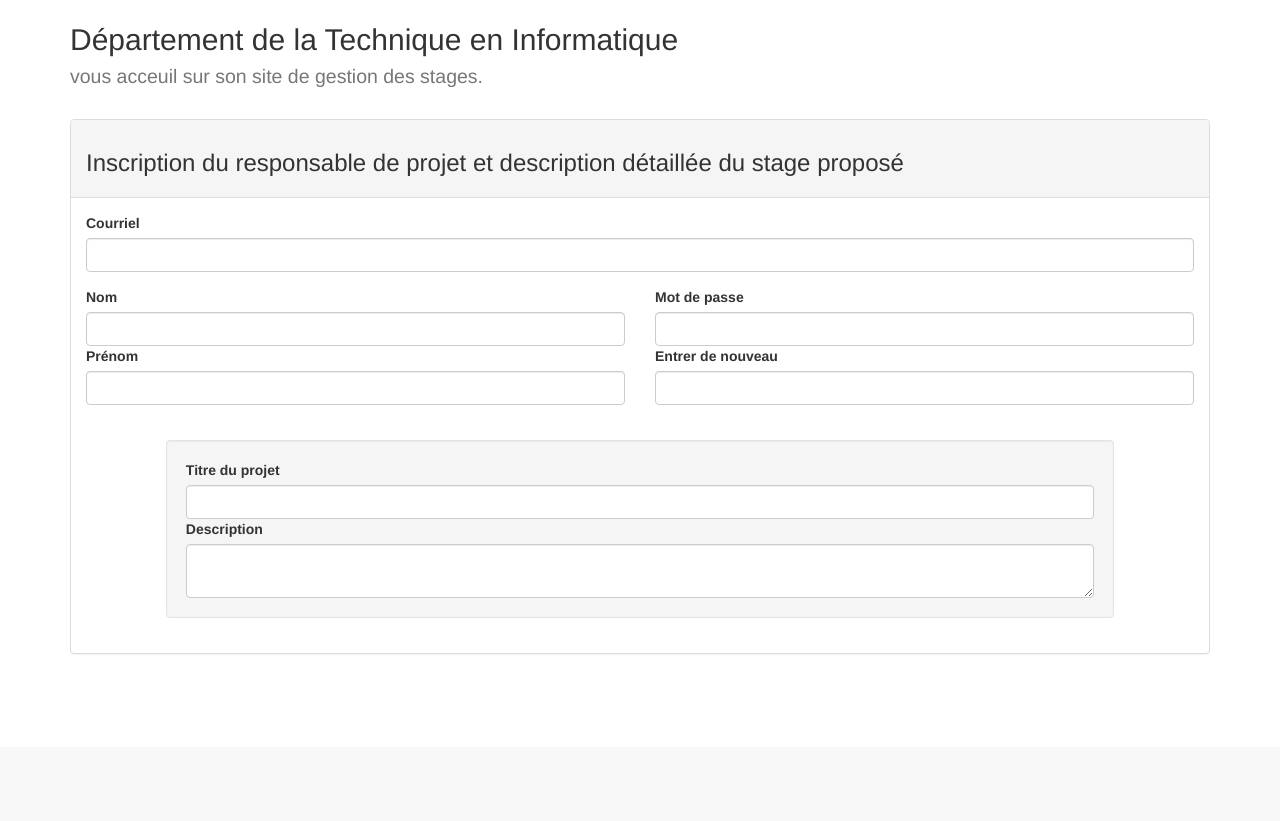
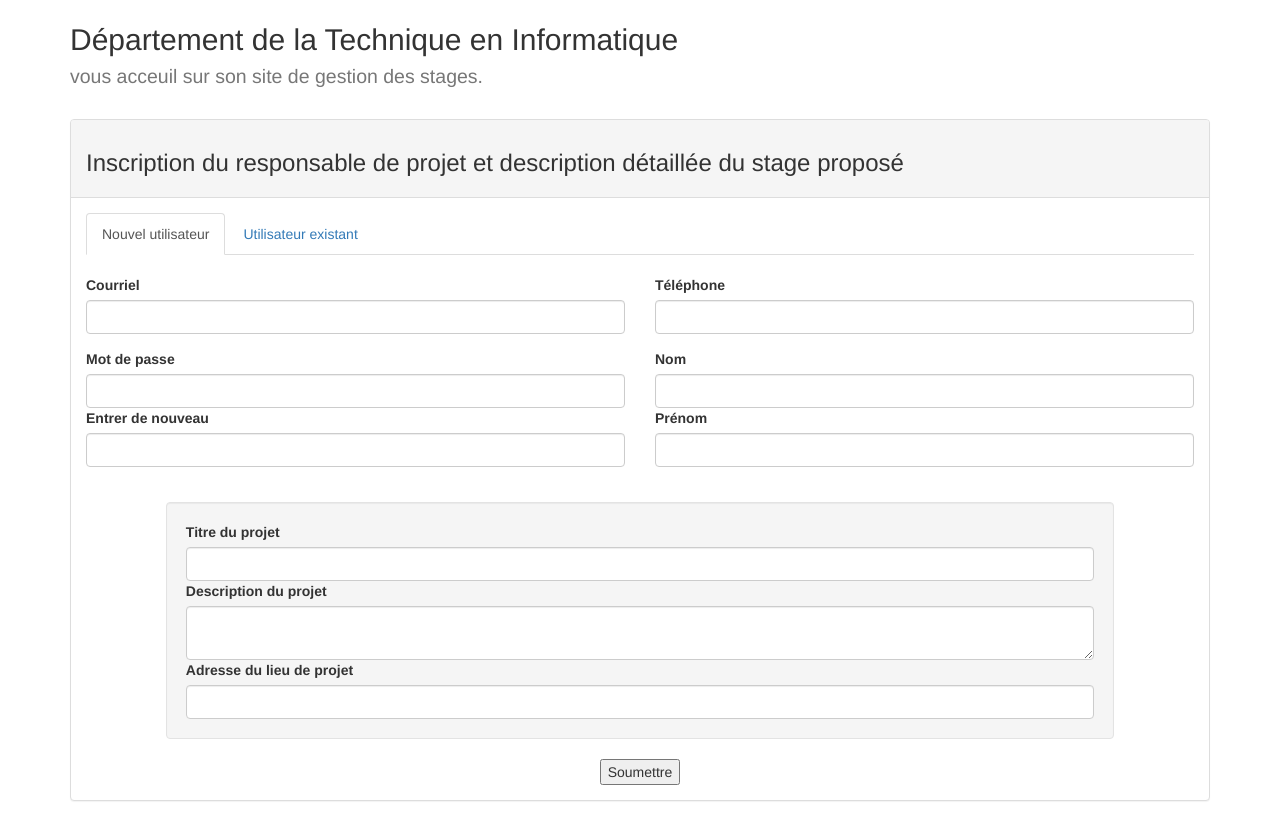
Before and after one commit to gragor3000/Projet-Integrateur, a PHP site: page /app/views/Accueil/index.php in a window 1280 px wide, after a click on "Proposer un stage". Shown: the part 53-874 px from the top of the page. Before the commit the page ends 707 px from the top, so only its background shows below. Run offline with PHP 8.4, Linux system fonts and the light colour scheme.

Commit message:
Travaux sur le layout de l'acceuil
Ajout de tab pour la soumission de projet par nouvel utilisateur
(création et soumission) ou utilisateur existant (connexion et
soumission)

```diff
--- a/Site web/app/views/Accueil/index.php
+++ b/Site web/app/views/Accueil/index.php
@@ -11,7 +11,8 @@
             <script src="http://maxcdn.bootstrapcdn.com/bootstrap/3.3.6/js/bootstrap.min.js"></script>
 
             <!--Outils maison-->
-        <link rel="stylesheet" href="css/default.css">
+            <link rel="stylesheet" href="/css/default.css">
+            <script src="/js/scripts.js"></script>
     </head>
     <body>
         <nav class="navbar navbar-default navbar-fixed-top">
@@ -20,8 +21,8 @@
                     <a class="navbar-brand" href="#">C&Eacute;GEP R&eacute;gional de Lanaudi&egrave;re &agrave; Joliette</a>
                 </div>
                 <ul class="nav navbar-nav navbar-right">
-                    <li><a href="#"><span class="glyphicon glyphicon-log-in"></span> Connexion</a></li>
-                    <li><a href="#"><span class="glyphicon glyphicon-envelope"></span> Contact</a></li>
+                    <li><a><span class="glyphicon glyphicon-log-in"></span> Connexion</a></li>
+                    <li><a data-toggle="collapse" data-target="#contact"><span class="glyphicon glyphicon-envelope"></span> Contact</a></li>
                     <li><a data-toggle="collapse" data-target="#inscription" class="btn btn-default"><span class="glyphicon glyphicon-pencil"></span> Proposer un stage</a></li>
                     <li><tab></tab></li>
                 </ul>
@@ -47,33 +48,75 @@
                 <div class="panel-body">
                     <div class="row">
                         <div class="col-md-12">
+                            <center>
+                                <ul class="nav nav-tabs">
+                                    <li class="active"><a data-toggle="tab" href="#newuser">Nouvel utilisateur</a></li>
+                                    <li><a data-toggle="tab" href="#olduser">Utilisateur existant</a></li>
+                                </ul>
+                            </center>
+                        </div>
+                    </div>
+                    <div class="tab-content">
+                        <br>
+                        <div id="newuser" class="tab-pane fade in active">
+                            <div class="row">
+                                <div class="col-md-6">
                                     <div class="form-group">
-                                <label for="email">Courriel</label>
-                                <input type="email" class="form-control" id="email" required />
+                                        <label for="nu_email">Courriel</label>
+                                        <input type="email" class="form-control" id="nu_email" />
+                                    </div>
+                                </div>
+                                <div class="col-md-6 newuser">
+                                    <div class="form-group">
+                                        <label for="phone">T&eacute;l&eacute;phone</label>
+                                        <input type="text" class="form-control" id="phone" />
                                     </div>
                                 </div>
                             </div>
                             <div class="row">
                                 <div class="col-md-6 form-group">
-                            <label for="nom">Nom</label>
-                            <input type="text" class="form-control" id="nom" required />
-                            <label for="pre">Pr&eacute;nom</label>
-                            <input type="text" class="form-control" id="pre" required />
+                                    <label for="nu_pass">Mot de passe</label>
+                                    <input type="password" class="form-control" id="nu_pass" />
+                                    <label for="word">Entrer de nouveau</label>
+                                    <input type="password" class="form-control" id="word" />
                                 </div>
-                        <div class="col-md-6 form-group">
-                            <label for="pass">Mot de passe</label>
-                            <input type="password" class="form-control" id="pass" required />
-                            <label for="word">Entrer de nouveau</label>
-                            <input type="password" class="form-control" id="word" required />
+                                <div class="col-md-6 form-group newuser">
+                                    <label for="last">Nom</label>
+                                    <input type="text" class="form-control" id="last" />
+                                    <label for="first">Pr&eacute;nom</label>
+                                    <input type="text" class="form-control" id="first" />
+                                </div>
+                            </div>
+                        </div>
+                        <div id="olduser" class="tab-pane fade">
+                            <div class="row">
+                                <div class="col-md-6 col-md-offset-3">
+                                    <div class="form-group">
+                                        <label for="ou_email">Courriel</label>
+                                        <input type="email" class="form-control" id="ou_email" />
+                                        <label for="ou_pass">Mot de passe</label>
+                                        <input type="password" class="form-control" id="ou_pass" />
+                                    </div>
+                                </div>
+                            </div>
                         </div>
                     </div>
                     <br>
                     <div class="row">
                         <div class="col-md-10 col-md-offset-1 well form-group">
-                            <label for="titre">Titre du projet</label>
-                            <input type="email" class="form-control" id="titre" required />
-                            <label for="desc">Description</label>
+                            <label for="title">Titre du projet</label>
+                            <input type="text" class="form-control" id="title" required />
+                            <label for="desc">Description du projet</label>
                             <textarea class="form-control" id="desc" required></textarea>
+                            <label for="addr">Adresse du lieu de projet</label>
+                            <input type="text" class="form-control" id="address" required />
+                        </div>
+                    </div>
+                    <div class="row">
+                        <div class="col-md-12">
+                            <center>
+                                <button type="submit" formmethod="POST" formaction="">Soumettre</button>
+                            </center>
                         </div>
                     </div>
                 </div>
```
Also changed, not shown: Site web/public/index.php (+16 -0 lines). Lines whose indentation alone changed are shown as unchanged.
